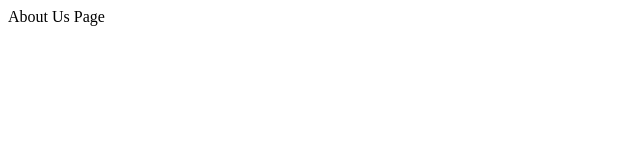
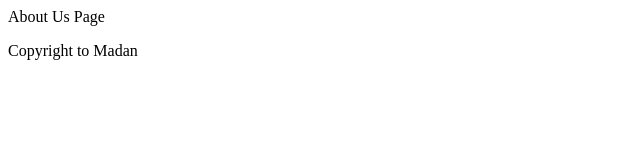
Before and after one commit to madan2056/git-practice, a plain HTML site: page aboutus.html in a window 1280 px wide. Shown: the whole page, without its empty margins (0-640 px from the left). Drawn offline with Linux system fonts and the light colour scheme.

Commit message:
Modified about us

```diff
--- a/aboutus.html
+++ b/aboutus.html
@@ -3,4 +3,5 @@
 <body>
 <p>About Us Page</p>
 </body>
+<footer>Copyright to Madan</footer>
 </html>
```
